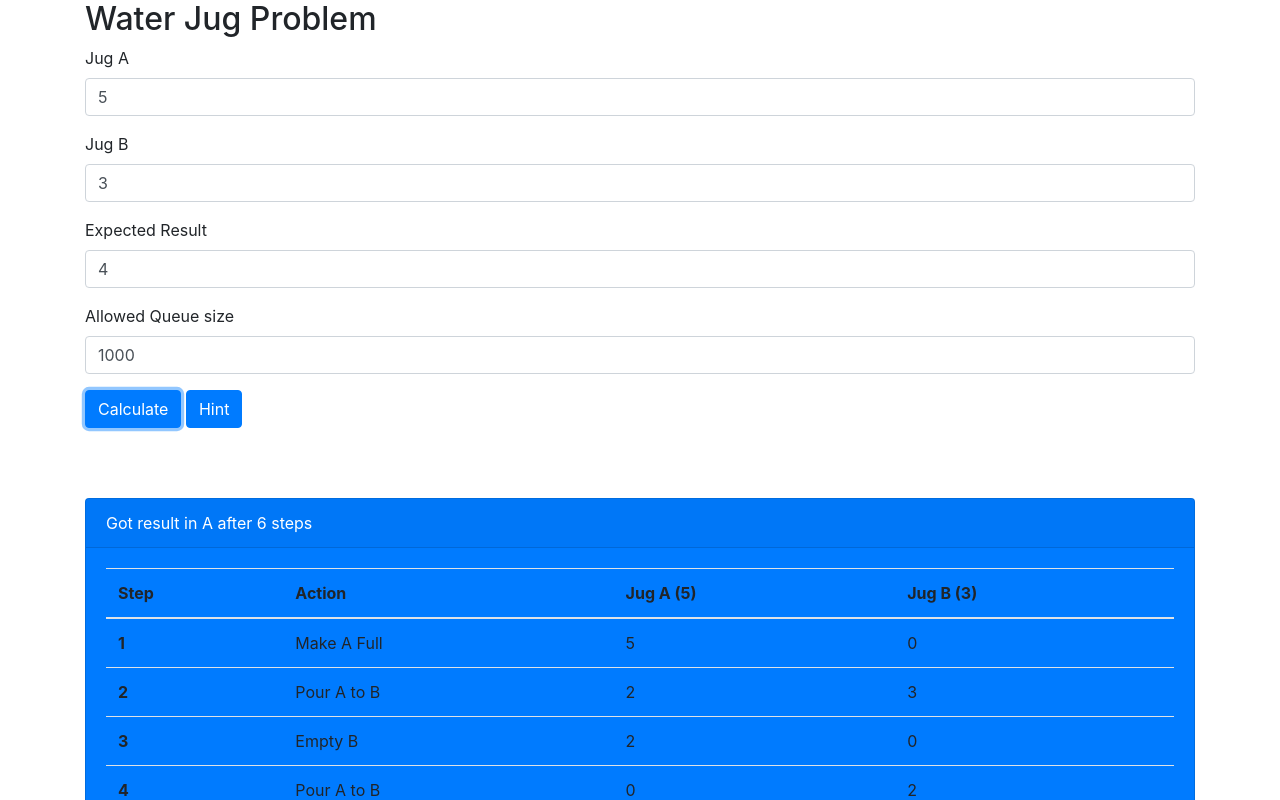
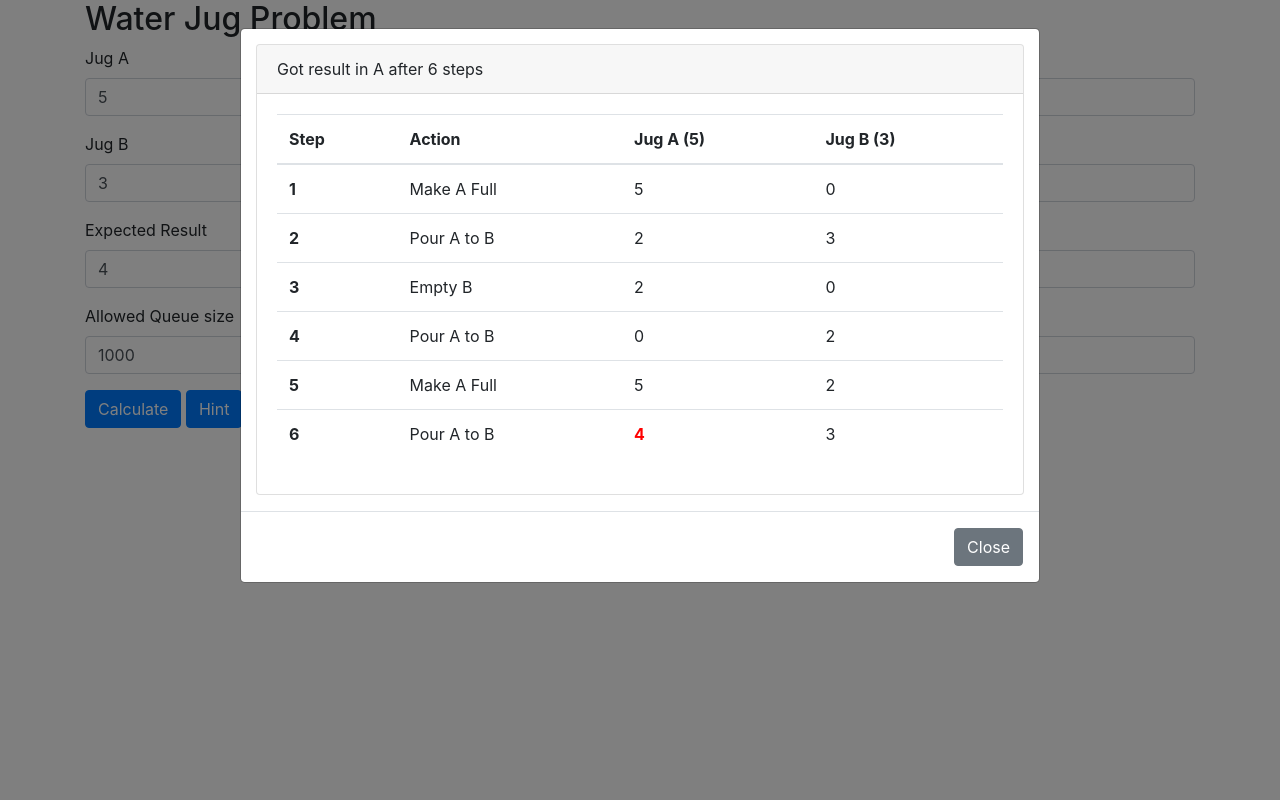
Before and after one commit to ebinxavier/waterJugProblem, a website: page index.html in a window 1280 px wide. Both pictures are taken after a click on the button "Calculate". Shown: the top 800 px of the page. Drawn offline with nearby package versions, Linux system fonts and the light colour scheme.

Commit message:
Added result modal

```diff
--- a/index.html
+++ b/index.html
@@ -5,11 +5,11 @@
     <meta http-equiv='X-UA-Compatible' content='IE=edge'>
     <title>Water Jug</title>
     <meta name='viewport' content='width=device-width, initial-scale=1'>
-    <script src='build/waterJug.js'></script>
     <link rel="stylesheet" href="bootstrap.min.css">
     <script src="https://code.jquery.com/jquery-3.2.1.slim.min.js" integrity="sha384-KJ3o2DKtIkvYIK3UENzmM7KCkRr/rE9/Qpg6aAZGJwFDMVNA/GpGFF93hXpG5KkN" crossorigin="anonymous"></script>
     <script src="https://cdnjs.cloudflare.com/ajax/libs/popper.js/1.12.9/umd/popper.min.js" integrity="sha384-ApNbgh9B+Y1QKtv3Rn7W3mgPxhU9K/ScQsAP7hUibX39j7fakFPskvXusvfa0b4Q" crossorigin="anonymous"></script>
     <script src="https://maxcdn.bootstrapcdn.com/bootstrap/4.0.0/js/bootstrap.min.js" integrity="sha384-JZR6Spejh4U02d8jOt6vLEHfe/JQGiRRSQQxSfFWpi1MquVdAyjUar5+76PVCmYl" crossorigin="anonymous"></script>
+    <script src='build/waterJug.js'></script>
 </head>
 <body>
 <div class="container">
@@ -65,19 +65,31 @@
             </div>
         <span>Can take several minutes...!</span>
     </div>
-    <div class="card text-white bg-primary mb-3" id="result" style="margin-top: 15px; display:none">
-            <div class="card-header" id="resultJug"></div>
-            <div class="card-body">
-              <div class="card-text" id="trace">
 
-              </div>
-            </div>
+    <div class="modal fade bd-example-modal-lg" tabindex="-1" role="dialog" aria-labelledby="myLargeModalLabel" aria-hidden="true">
+    <div id="resultModel" class="modal-dialog modal-lg">
+        <div class="modal-content">
+                <div class="card mb-3" id="result" style="margin: 15px;">
+                        <div class="card-header" id="resultJug"></div>
+                        <div class="card-body">
+                          <div class="card-text" id="trace">
+
+                          </div>
+                        </div>
+                </div>
+                <div class="modal-footer">
+                        <button type="button" class="btn btn-secondary" data-dismiss="modal">Close</button>
+                </div>
+        </div>
     </div>
+    </div>
+
+
 </div>
 <style>
 .red{
-    color: white;
-    font-size: 25px;
+    color: red;
+    font-weight: bold;
 }
 </style>
 </body>
--- a/src/waterJug.js
+++ b/src/waterJug.js
@@ -171,6 +171,7 @@ const submit = ()=>{
     const currentTime = new Date();
     const diff = currentTime.getTime() - oldTime.getTime();
     console.log("Time: ",diff,"value:", value)
+    $('.bd-example-modal-lg').modal('show');
     })
     .catch(()=>{
     document.getElementById('progress').style.visibility="hidden";
```
Also changed, not shown: build/waterJug.js.
